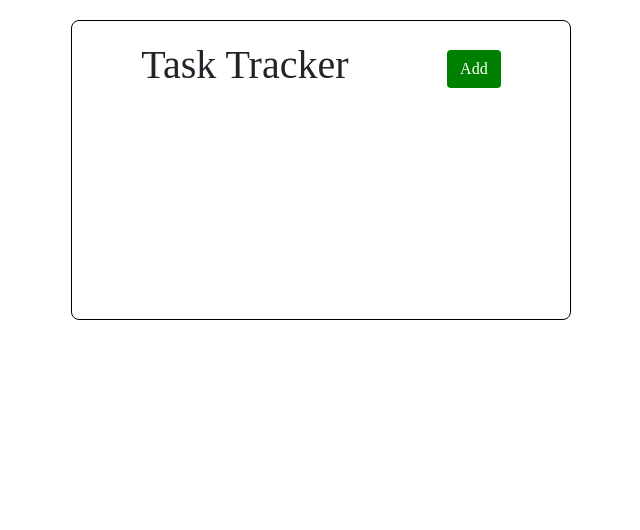
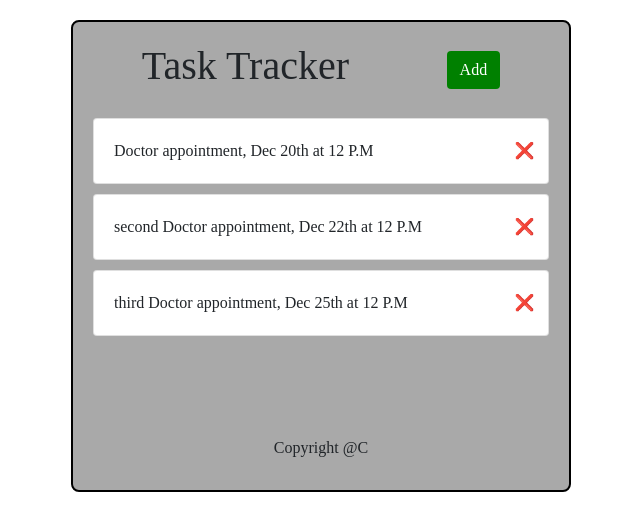
Before and after one commit to sudo0511/task-tracker, a React (Create React App) app: page / in a window 1280 px wide. Shown: the top 530 px of the page, without its empty margins (319-959 px from the left). Built offline with nearby package versions, Linux system fonts and the light colour scheme; a web font is replaced by a local one.

Commit message:
added tasks layout and footer

```diff
--- a/src/App.js
+++ b/src/App.js
@@ -1,9 +1,13 @@
+import Footer from "./components/Footer";
 import Header from "./components/Header";
+import Tasks from "./components/Tasks";
 
 function App() {
   return (
     <div className="container">
       <Header />
+      <Tasks />
+      <Footer />
     </div>
   );
 }
--- /dev/null
+++ b/src/components/Footer.js
@@ -0,0 +1,5 @@
+const Footer = () => {
+  return <footer>Copyright @C</footer>;
+};
+
+export default Footer;
--- /dev/null
+++ b/src/components/Tasks.js
@@ -0,0 +1,32 @@
+const tasks = [
+  {
+    id: 1,
+    text: "Doctor appointment",
+    day: "Dec 20th at 12 P.M",
+  },
+  {
+    id: 2,
+    text: "second Doctor appointment",
+    day: "Dec 22th at 12 P.M",
+  },
+  {
+    id: 3,
+    text: "third Doctor appointment",
+    day: "Dec 25th at 12 P.M",
+  },
+];
+
+const Tasks = () => {
+  return (
+    <>
+      {tasks.map((task) => (
+        <div className="card card-space">
+          {task.text}, {task.day}
+          <span className="span-ele">❌</span>
+        </div>
+      ))}
+    </>
+  );
+};
+
+export default Tasks;
--- a/src/index.css
+++ b/src/index.css
@@ -11,10 +11,11 @@
   margin: 20px auto;
   max-width: 500px;
   min-height: 300px;
-  border: solid 1px black;
+  border: solid 2px black;
   padding: 20px;
   overflow: auto;
   border-radius: 8px;
+  background-color: darkgray;
 }
 .container div {
   padding: 20px;
@@ -32,3 +33,12 @@ footer {
   margin-bottom: 10px;
   text-align: center;
 }
+.card-space {
+  position: relative;
+  margin-top: 10px;
+}
+
+.span-ele {
+  position: absolute;
+  right: 3%;
+}
```
